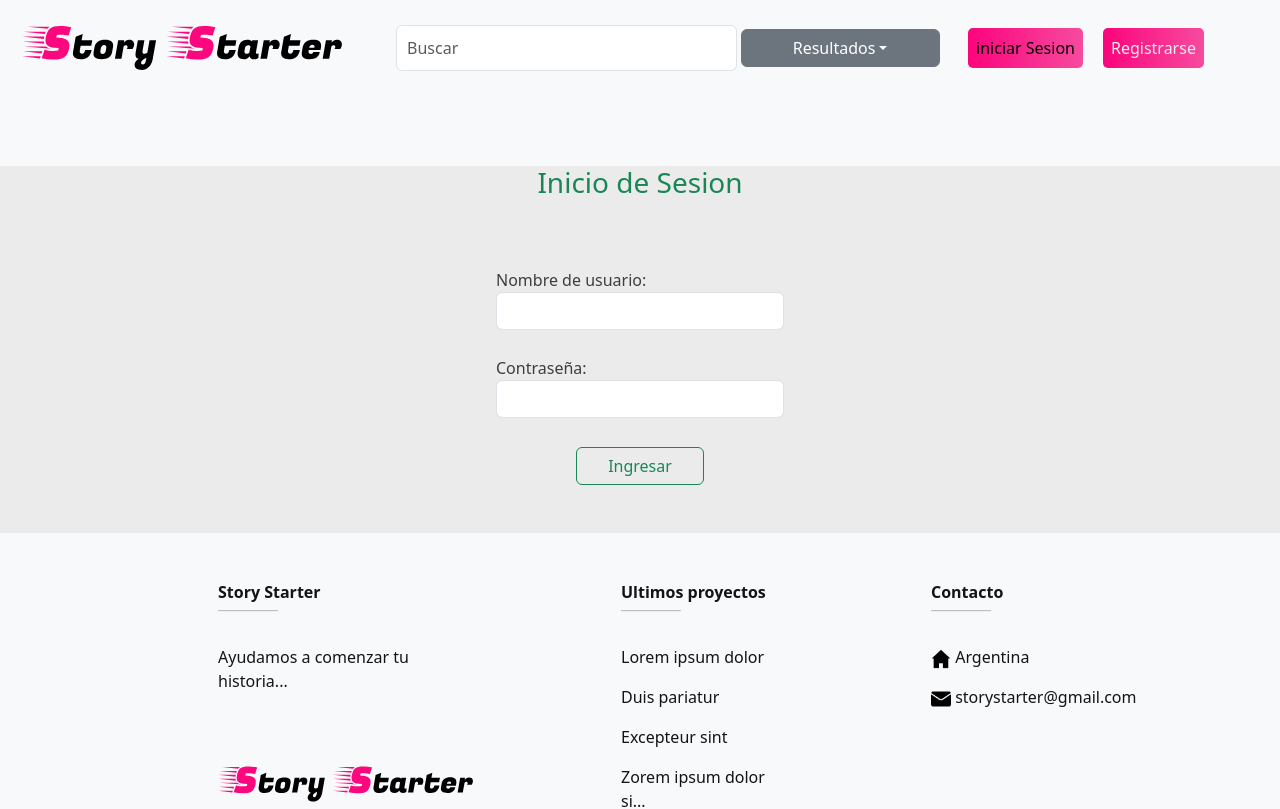
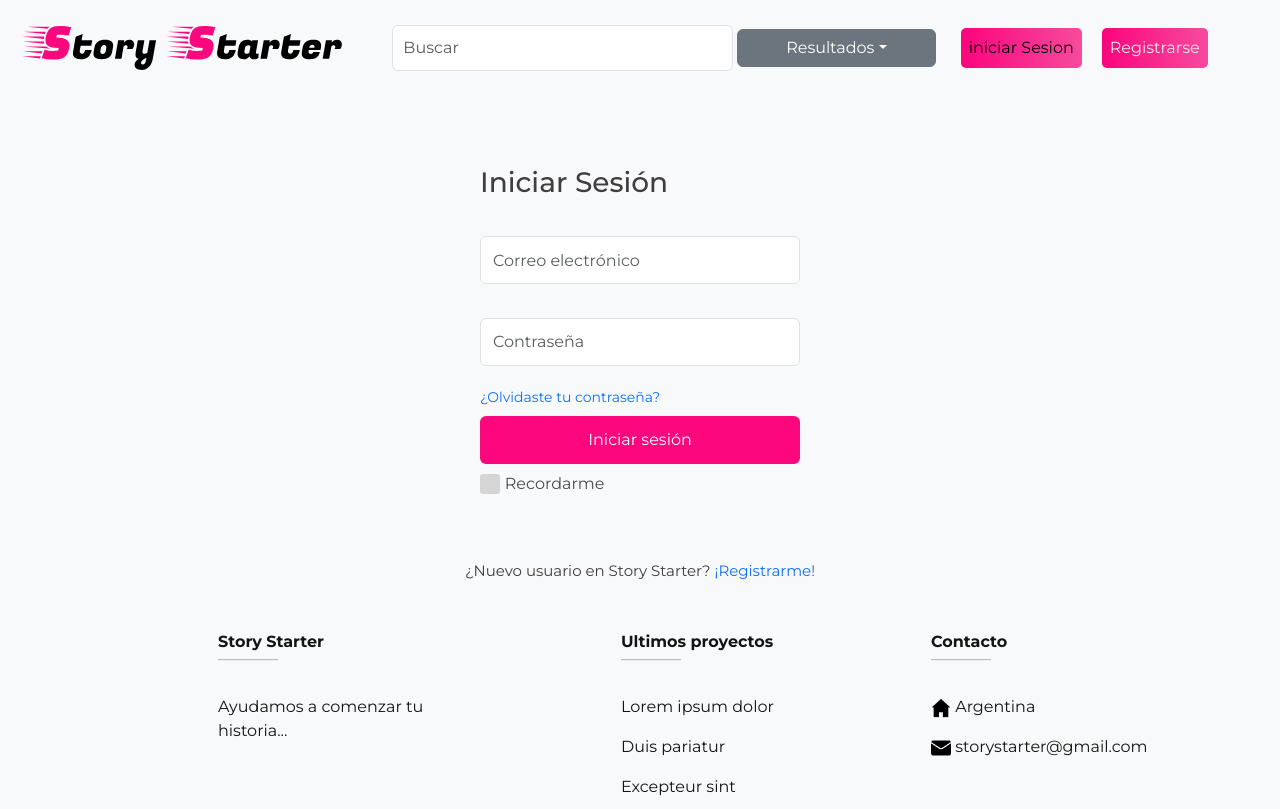
Before and after one commit to No-Country-simulation/c17-22-n-node-react, a React (Vite) app: page /login in a window 1280 px wide. Shown: the top 809 px of the page. Built offline with nearby package versions, Linux system fonts and the light colour scheme.

Commit message:
Login
Añadi la font para todo el documento, montserrat, y hice el Login segun el diseño de Ivana

```diff
--- a/src/Components/LoginForm/LoginForm.jsx
+++ b/src/Components/LoginForm/LoginForm.jsx
@@ -1,26 +1,50 @@
-import "./loginForm.css"
-
+import { NavLink } from "react-router-dom";
+import "./loginForm.css";
 
 const LoginForm = () => {
   return (
     <>
-            <div className="login-container">
-                <h3 className="text-center">Inicio de Sesion</h3>
-                <form className="d-flex flex-column align-items-center p-5">
+      <div className="login-container bg-body-tertiary d-flex flex-column align-items-center">
+        <div className="">
+          <h3 className="text-start pb-3">Iniciar Sesión</h3>
+          <form className="d-flex flex-column  justify-content-center gap-2">
             <div className="group-input">
-                        <label htmlFor="user">Nombre de usuario:</label>
-                        <input type="text" id="user" className="form-control" />
+              <input
+                type="text"
+                id="user"
+                className="form-control"
+                placeholder="Correo electrónico"
+              />
             </div>
             <div className="group-input">
-                        <label htmlFor="password">Contraseña:</label>
-                        <input type="password" id="password" className="form-control" />
+              <input
+                type="password"
+                id="password"
+                className="form-control"
+                placeholder="Contraseña"
+              />
             </div>
-                    <button type="submit" className="btn btn-outline-success btn-create mt-3">Ingresar</button>
+            <a href="#" className="forgot-password">
+              ¿Olvidaste tu contraseña?
+            </a>
+            <button type="submit" className="btn btn-create">
+              Iniciar sesión
+            </button>
+            <div className="check-div">
+              <input type="checkbox" id="remember-me" />
+              <label htmlFor="remember-me" className="check-remember">
+                Recordarme
+              </label>
+            </div>
           </form>
         </div>
+        <span className="link-new-user">
+          ¿Nuevo usuario en Story Starter?{" "}
+          <NavLink to="/register">¡Registrarme!</NavLink>
+        </span>
+      </div>
     </>
-    )
-}
+  );
+};
 
-
-export default LoginForm
+export default LoginForm;
--- a/src/Components/LoginForm/loginForm.css
+++ b/src/Components/LoginForm/loginForm.css
@@ -1,3 +1,66 @@
-.login-container > h3 {
-  color: #198754;
+.btn-create {
+  height: 3rem;
+  background-color: #fc077d;
+  color: white;
 }
+
+.btn-create:hover {
+  background-color: #fc077d;
+}
+
+.forgot-password {
+  text-decoration: none;
+  font-size: 14px;
+}
+
+.check-div {
+  height: 1.5rem;
+  width: 20rem;
+  display: flex;
+  align-items: center;
+  gap: .3rem;
+}
+
+.check-div > input[type="checkbox"] {
+  appearance: none;
+  -webkit-appearance: none;
+  height: 20px;
+  width: 20px;
+  background-color: #d5d5d5;
+  border-radius: .2em;
+  cursor: pointer;
+  display: flex;
+  outline: none;
+  justify-content: center;
+  align-items: center;
+}
+
+.check-div > label {
+  color: #4c4c4c;
+  cursor: pointer;
+}
+
+.check-div > input[type="checkbox"]::after {
+  content: "\2713";
+  font-weight: 900;
+  color: #ffffff;
+  display: none;
+}
+
+.check-div > input[type="checkbox"]:checked {
+  background-color: #fc077d;
+}
+
+.check-div > input[type="checkbox"]:checked:after {
+  display: block;
+}
+
+.link-new-user {
+  margin-top: 4rem;
+  text-decoration: none;
+  font-size: 15px;
+}
+
+.link-new-user > a {
+  text-decoration: none;
+}
--- a/src/Components/RegisterForm/registerForm.css
+++ b/src/Components/RegisterForm/registerForm.css
@@ -5,21 +5,15 @@
 .group-input {
   display: flex;
   flex-direction: column;
-  width: 18rem;
-  margin: .8rem 0;
+  width: 20rem;
+  margin: 0.8rem 0;
+}
+
+.group-input > input {
+  height: 3rem;
 }
 
 .group-input > input:focus {
   box-shadow: 0px 0px 0px;
-  border: 1px solid green
+  border: 1px solid #fc077d;
 }
-
-.btn-create {
-  width: 8rem;
-}
-
-/* .radio-container > label {
-  display: flex;
-  gap: .5rem;
-  align-items: center;
-} */
--- a/src/index.css
+++ b/src/index.css
@@ -1,8 +1,11 @@
+@import url('https://fonts.googleapis.com/css2?family=Montserrat:ital,wght@0,100..900;1,100..900&display=swap');
+
 *{
   margin: 0px;
   padding: 0px;
   text-decoration: none;
   box-sizing: border-box;
+  font-family: 'Montserrat', sans-serif;
 }
 
 
```
Lines whose indentation alone changed are shown as unchanged.
